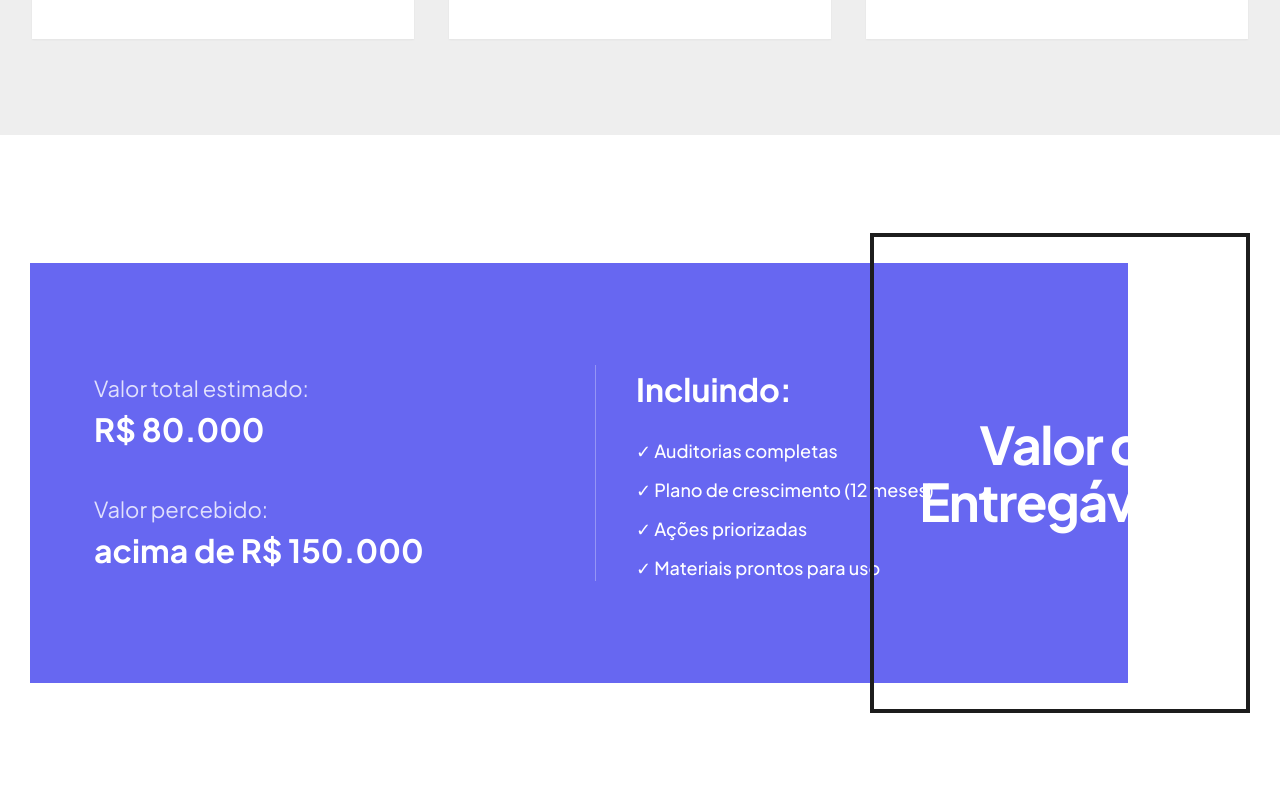
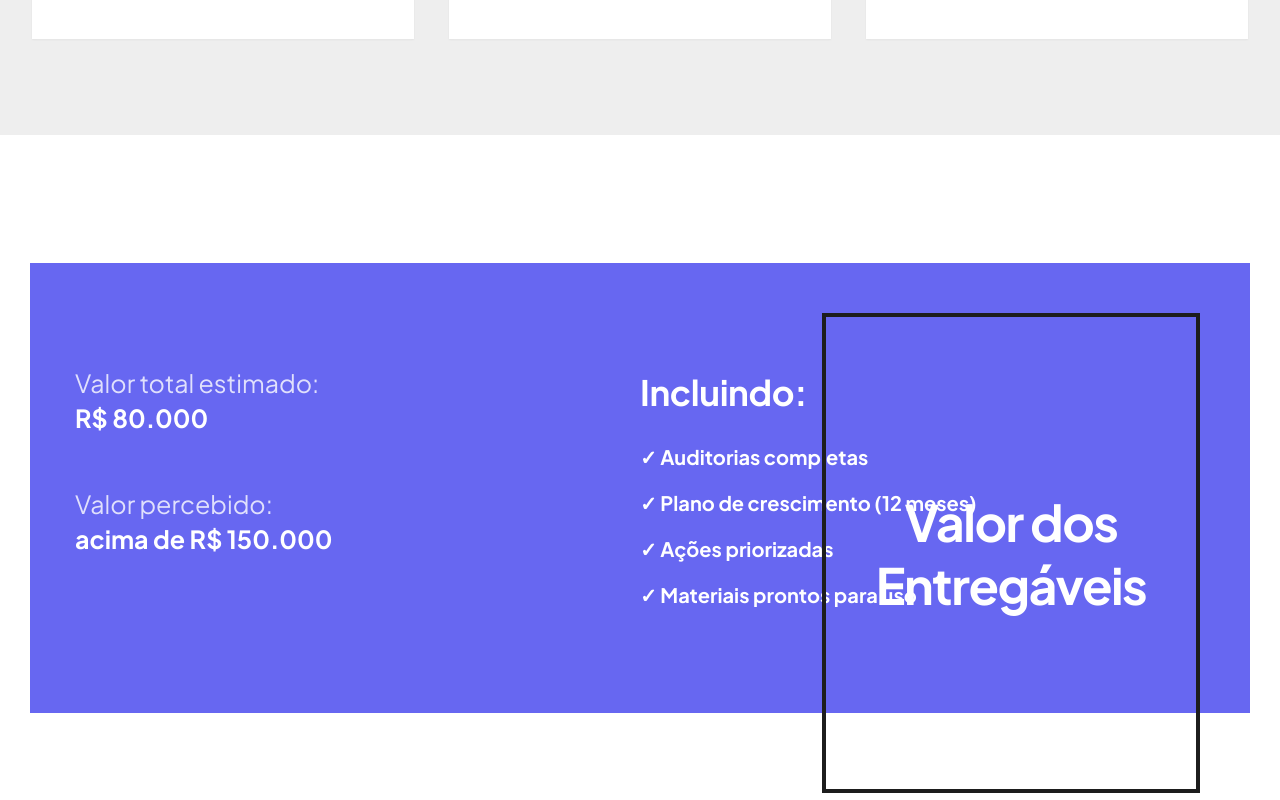
Before and after one commit to Tehkne-Solutions/meme-servicos, a Next.js app: page / in a window 1280 px wide. Shown: the part 2720-3520 px from the top of the page. Built offline with nearby package versions, Linux system fonts and the light colour scheme.

Commit message:
fix: Deliverables pixel-perfect left-[792px] top-[50px]; Diferenciais h-[352px] object-cover, tags uppercase, botao FF1E5B

```diff
--- a/components/Deliverables.tsx
+++ b/components/Deliverables.tsx
@@ -5,30 +5,31 @@ import { FadeIn } from "./MotionWrapper";
 
 const Deliverables = () => {
   return (
-    <section className="w-full py-32 bg-white font-['Plus_Jakarta_Sans']">
-      <div className="mx-auto max-w-[1220px] px-4 md:px-0 relative h-[480px]">
+    <section className="relative w-full py-32 bg-white flex justify-center font-['Plus_Jakarta_Sans']">
+      {/* Container fixo 1220px */}
+      <div className="relative w-[1220px] h-[530px]">
 
-        {/* Bloco Roxo — 90% da largura, alinhado à esquerda */}
-        <div className="absolute left-0 top-0 w-[90%] h-[420px] bg-[#6767F1] flex items-center px-16 z-10">
-          <div className="grid grid-cols-2 w-full items-center gap-8">
+        {/* Bloco Roxo (Rectangle 12352) */}
+        <div className="absolute w-[1220px] h-[450px] bg-[#6767F1] left-0 top-0 z-10 flex items-center px-[45px]">
+          <div className="grid grid-cols-2 w-full">
 
             <FadeIn delay={0.2}>
-              <div className="text-white space-y-10">
-                <div>
-                  <p className="text-[22px] opacity-80">Valor total estimado:</p>
-                  <h3 className="text-[32px] font-bold">R$ 80.000</h3>
+              <div className="space-y-[50px]">
+                <div className="text-white">
+                  <p className="text-[25px] leading-[34px] opacity-80">Valor total estimado:</p>
+                  <p className="text-[25px] font-bold">R$ 80.000</p>
                 </div>
-                <div>
-                  <p className="text-[22px] opacity-80">Valor percebido:</p>
-                  <h3 className="text-[32px] font-bold">acima de R$ 150.000</h3>
+                <div className="text-white">
+                  <p className="text-[25px] leading-[34px] opacity-80">Valor percebido:</p>
+                  <p className="text-[25px] font-bold">acima de R$ 150.000</p>
                 </div>
               </div>
             </FadeIn>
 
             <FadeIn delay={0.4}>
-              <div className="text-white border-l border-white/30 pl-10">
-                <h4 className="text-[32px] font-bold mb-6">Incluindo:</h4>
-                <ul className="space-y-3 text-[18px] font-medium list-none">
+              <div className="text-white">
+                <h4 className="text-[35px] font-bold mb-6 tracking-[-0.01em]">Incluindo:</h4>
+                <ul className="space-y-4 text-[20px] font-bold list-none">
                   <li>✓ Auditorias completas</li>
                   <li>✓ Plano de crescimento (12 meses)</li>
                   <li>✓ Ações priorizadas</li>
@@ -40,14 +41,14 @@ const Deliverables = () => {
           </div>
         </div>
 
-        {/* Moldura preta — posicionada no canto direito, sobreposta ao roxo */}
-        <div className="absolute right-0 top-[-30px] z-20 border-[4px] border-[#1D1D1D] flex items-center justify-center min-w-[380px] min-h-[480px] bg-transparent pointer-events-none">
-          <FadeIn delay={0.6} direction="left">
-            <h2 className="text-white text-[52px] font-bold leading-[1.1] text-right tracking-[-0.03em] px-10">
+        {/* Borda Preta (Rectangle 12354) — pixel-perfect do Figma */}
+        <FadeIn delay={0.6} direction="left">
+          <div className="absolute w-[378px] h-[480px] left-[792px] top-[50px] border-[4px] border-[#1D1D1D] z-20 flex items-center justify-center">
+            <h2 className="text-white text-[50px] font-bold leading-[63px] tracking-[-0.03em] text-center">
               Valor dos<br />Entregáveis
             </h2>
-          </FadeIn>
-        </div>
+          </div>
+        </FadeIn>
 
       </div>
     </section>
--- a/components/DiferenciaisSection.tsx
+++ b/components/DiferenciaisSection.tsx
@@ -22,20 +22,21 @@ export default function DiferenciaisSection() {
           </h2>
         </FadeIn>
 
-        {/* items-end alinha as bases das duas imagens */}
         <FadeIn delay={0.3}>
           <div className="flex gap-10 items-end mb-16">
-            <div className="w-[62%]">
+            {/* Imagem 1 — maior, altura fixa */}
+            <div className="w-[62%] h-[352px] overflow-hidden">
               <img
                 src="/images/meme-digital-diferenciais-1.png"
-                className="w-full h-auto object-contain block"
+                className="w-full h-full object-cover"
                 alt="Diferencial Principal"
               />
             </div>
-            <div className="w-[38%]">
+            {/* Imagem 2 — menor, mesma altura */}
+            <div className="w-[38%] h-[352px] overflow-hidden">
               <img
                 src="/images/meme-digital-diferenciais-2.png"
-                className="w-full h-auto object-contain block"
+                className="w-full h-full object-cover"
                 alt="Diferencial Secundário"
               />
             </div>
@@ -48,7 +49,7 @@ export default function DiferenciaisSection() {
               {tags.map((tag) => (
                 <span
                   key={tag}
-                  className="border border-[#6767F1] text-[#6767F1] px-6 py-2 rounded-full text-[14px] font-semibold"
+                  className="border-2 border-[#6767F1] text-[#6767F1] px-6 py-2 rounded-full text-[14px] font-medium uppercase"
                 >
                   {tag}
                 </span>
@@ -56,7 +57,7 @@ export default function DiferenciaisSection() {
             </div>
             <motion.a
               href="#contato"
-              className="btn-premium shrink-0 px-12 py-5 font-bold uppercase text-[15px]"
+              className="shrink-0 bg-[#FF1E5B] text-white px-12 py-5 font-bold uppercase text-[15px] hover:brightness-110 transition-all"
               whileHover={{ scale: 1.02 }}
               whileTap={{ scale: 0.98 }}
               transition={{ type: "spring", stiffness: 400, damping: 17 }}
```
